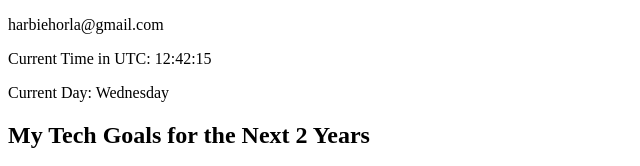
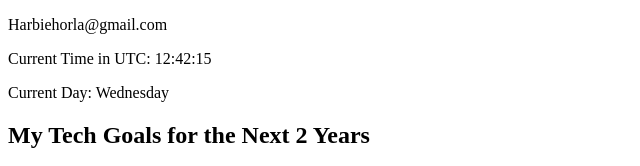
Before and after one commit to harbiehorla/HNG11, a plain HTML site: page Frontend_1/index.html in a window 1280 px wide. Shown: the part 578-744 px from the top of the page, 0-640 px from the left. Drawn offline with Linux system fonts and the light colour scheme.

Commit message:
Update index.html

```diff
--- a/Frontend_1/index.html
+++ b/Frontend_1/index.html
@@ -6,7 +6,7 @@
     <main>
         <section class="profile">
             <img src="profile.jpeg" alt="Slack Profile Picture" data-testid="slackProfilePicture" width="512" height="512">
-            <p data-testid="slackEmail">harbiehorla@gmail.com</p>
+            <p data-testid="slackEmail">Harbiehorla@gmail.com</p>
         </section>
 
         <section class="time-info">
```
